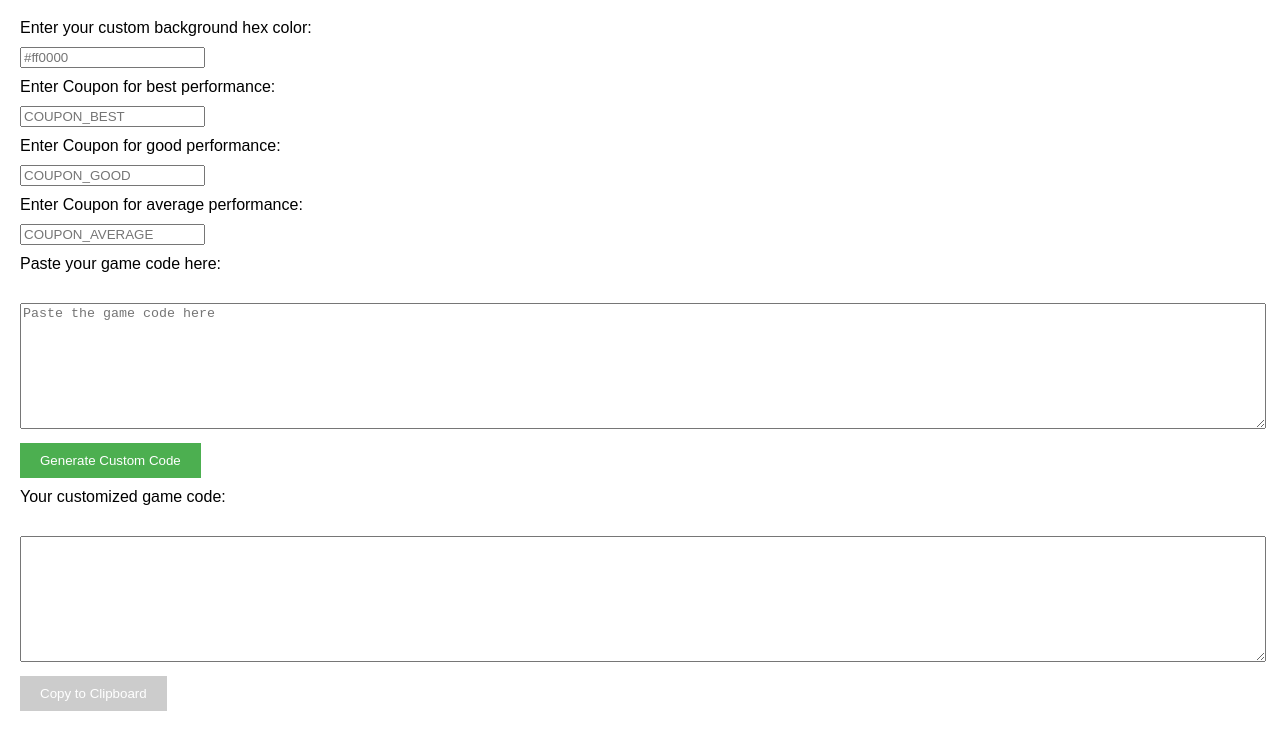
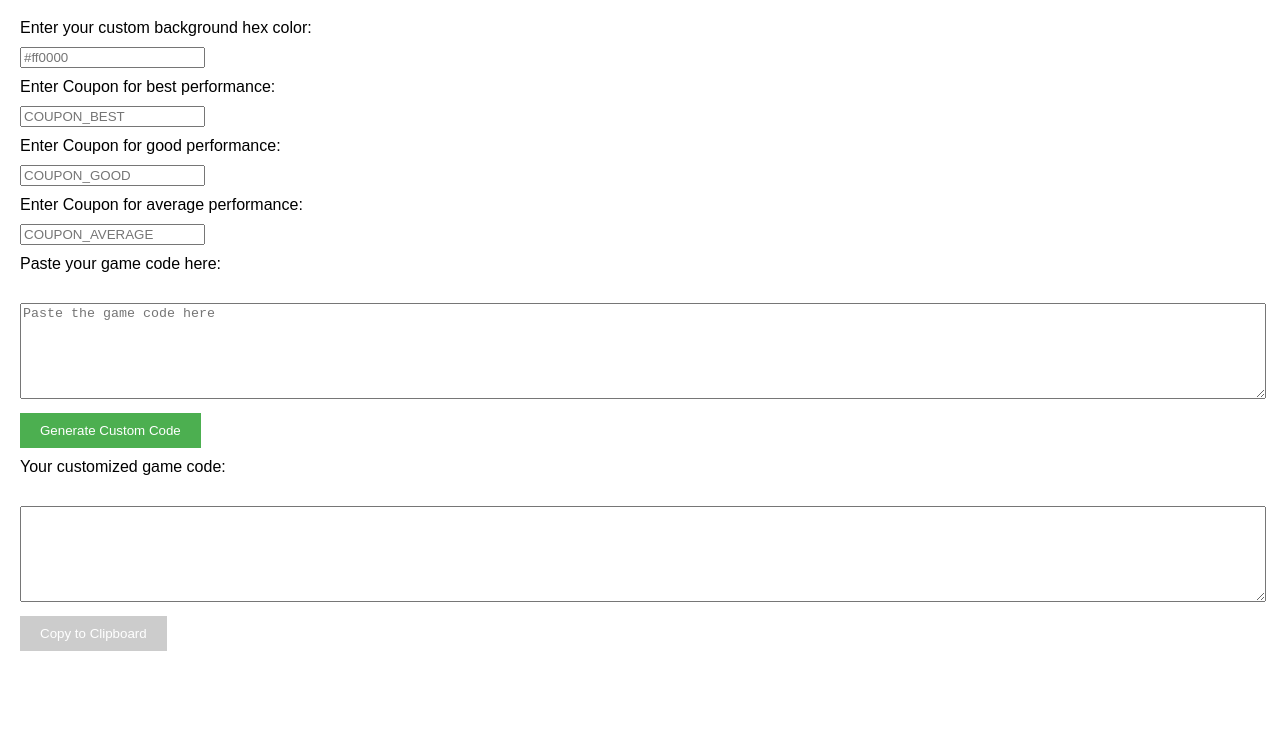
Before and after one commit to low-code-lab-io/Game-Generator, a plain HTML site: page index.html in a window 1280 px wide. Shown: the part 61-800 px from the top of the page. Drawn offline with Linux system fonts and the light colour scheme.

Commit message:
Update index.html

```diff
--- a/index.html
+++ b/index.html
@@ -15,7 +15,7 @@
         }
         textarea {
             width: 100%;
-            height: 120px;
+            height: 90px;
             margin-top: 20px;
         }
         button {
```
